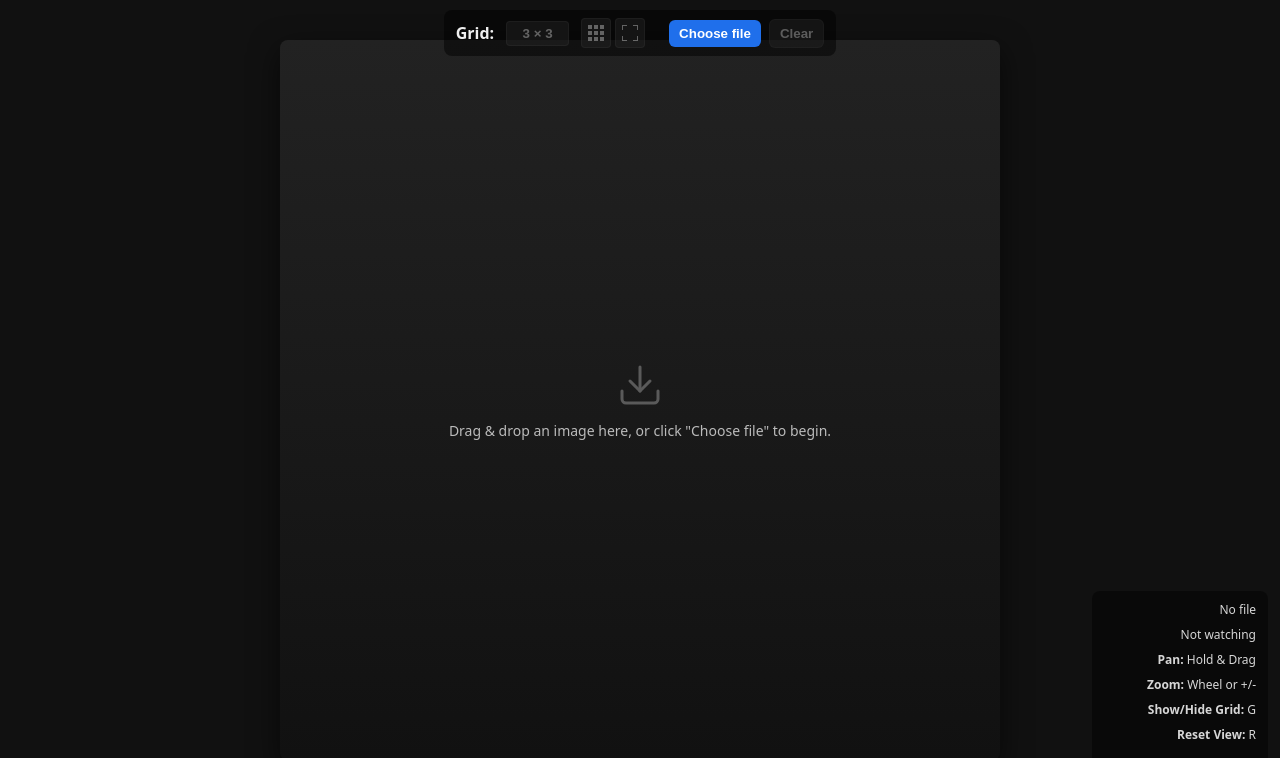
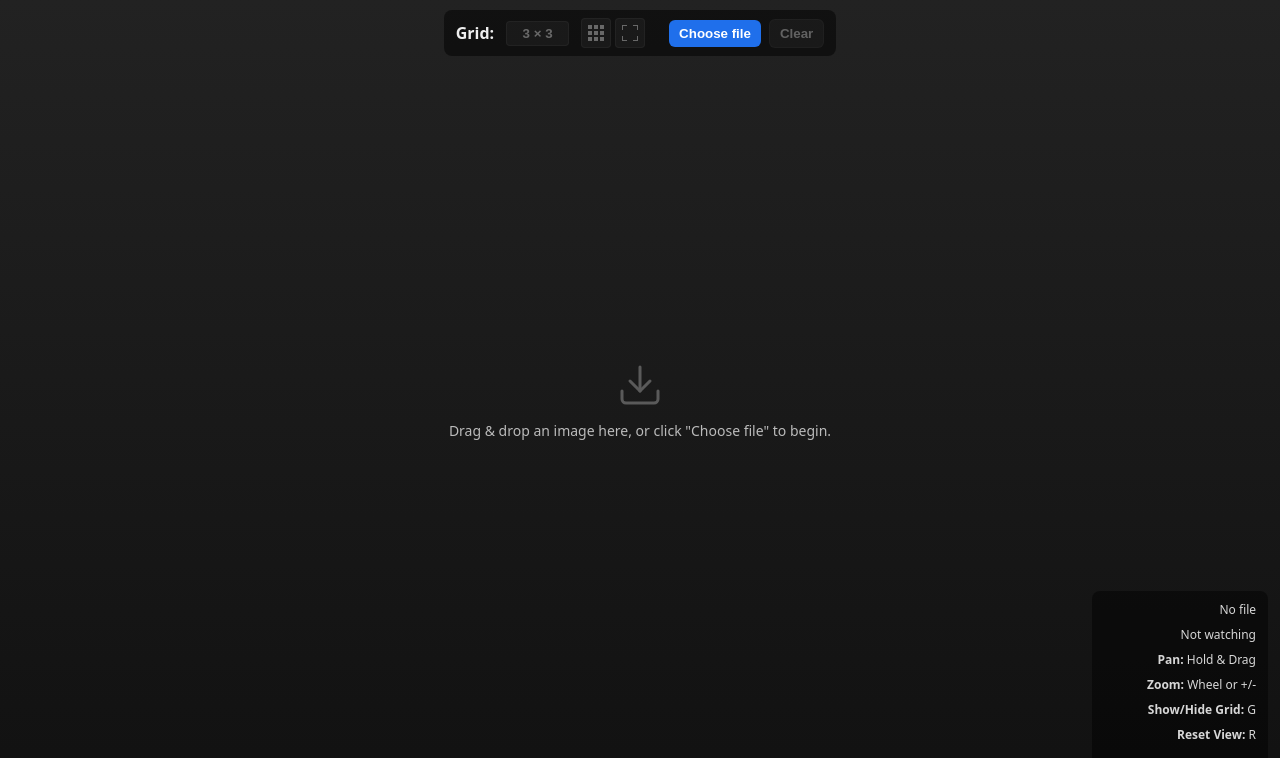
Before and after one commit to shirleyman/LiveTile, a plain HTML site: page index.html in a window 1280 px wide. Shown: the top 758 px of the page. Drawn offline with Linux system fonts and the light colour scheme.

Commit message:
Made the stage take up the whole viewport.

```diff
--- a/index.html
+++ b/index.html
@@ -38,22 +38,14 @@
   .stage-wrap {
     position:absolute;
     inset:0;
-    display:flex;
-    align-items:center;
-    justify-content:center;
-    padding:16px;
     box-sizing:border-box;
   }
 
   .stage {
     width:100%;
-    max-width:calc(100vh - 80px);
-    max-height:calc(100vw - 80px);
-    aspect-ratio:1 / 1;
+    height: 100%;
     background: linear-gradient(180deg,#222,#111);
     overflow:hidden;
-    border-radius:8px;
-    box-shadow: 0 10px 30px rgba(0,0,0,0.6);
     touch-action: none;
     position:relative;
   }
```
